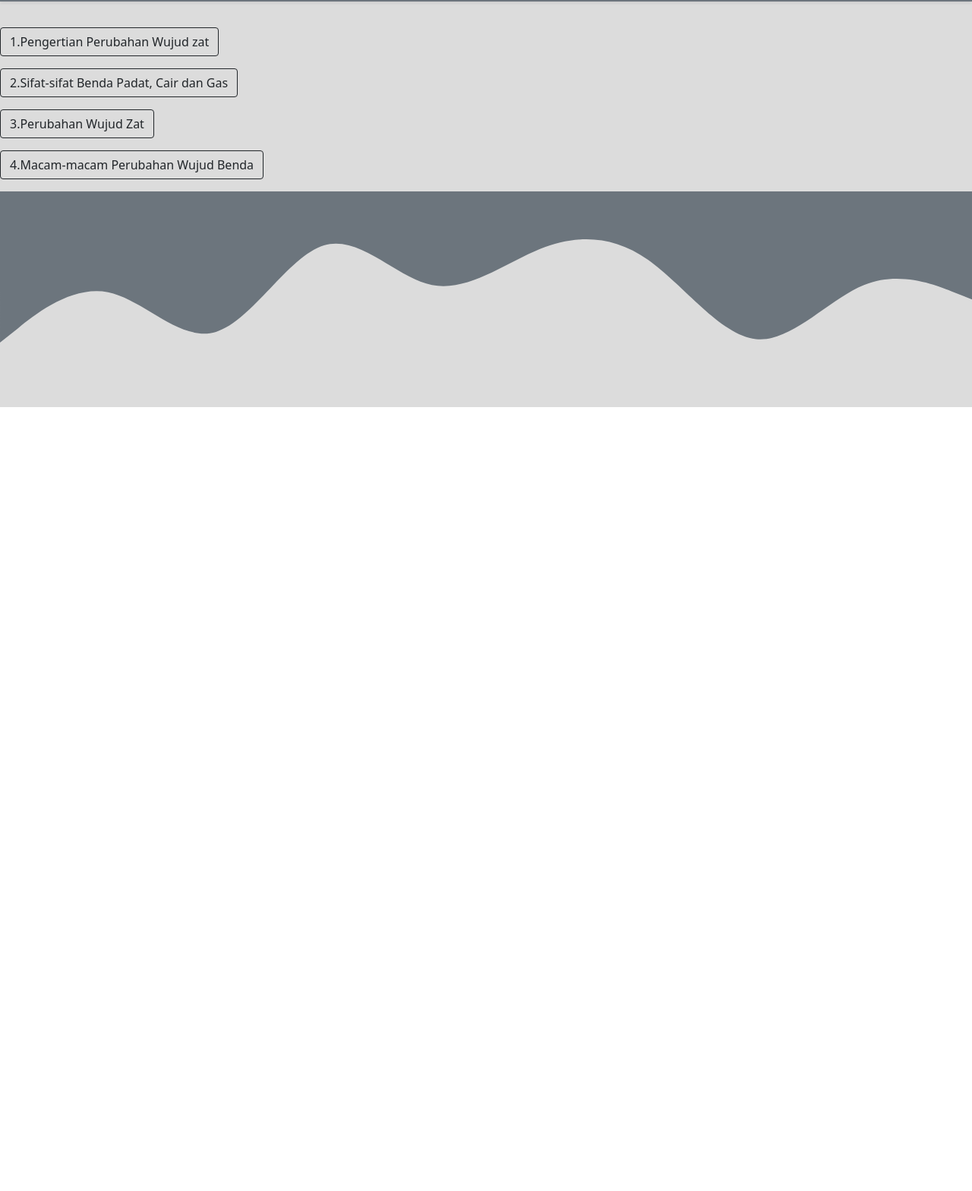
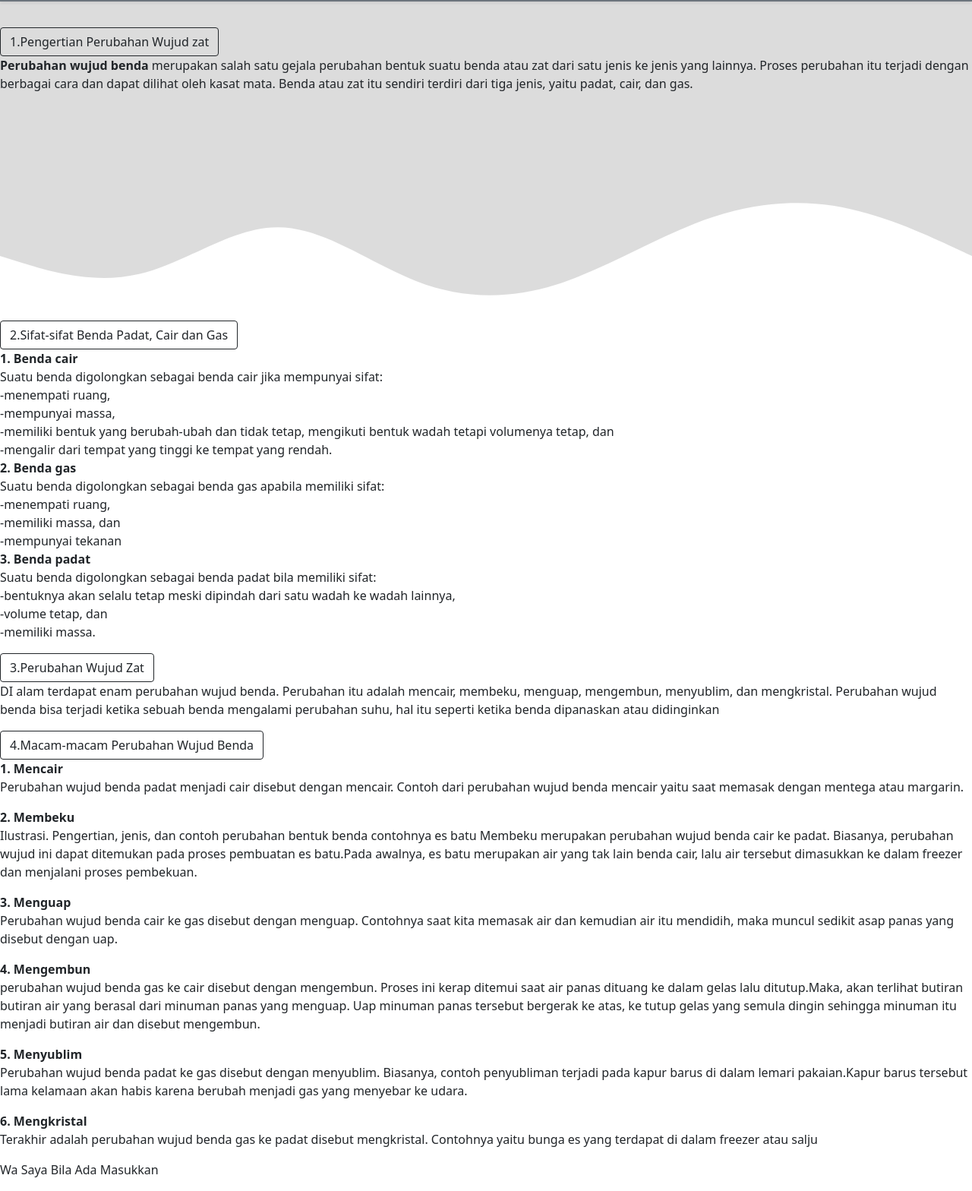
Before and after one commit to amnankhoirul/amnankhoirul.github.io, a plain HTML site: page pipas.html in a window 1280 px wide. Shown: the part 44-1612 px from the top of the page at 76% size. Before the commit the page ends 800 px from the top, so only its background shows below. Drawn offline with nearby package versions, Linux system fonts and the light colour scheme.

Commit message:
tambahan

```diff
--- a/pipas.css
+++ b/pipas.css
@@ -1,4 +1,16 @@
-#Tentang{
+#pengertian{
     padding-top: 5rem;
     background-color: gainsboro;
   }
+#sifat{
+
+}
+#perubahan{
+
+}
+#macam{
+
+}
+#masukan{
+
+}
--- a/pipas.html
+++ b/pipas.html
@@ -27,40 +27,92 @@
       </div>
     <!-- akhir navbar -->
     <!--  -->
-      <section id="Tentang">
-        <!-- <div class="coutainer">
-          <div class="row text-center mb-3"> -->
-           <p>
+      <section id="pengertian">
+           <div>
             <button type="button" class="btn btn-outline-dark">1.Pengertian Perubahan Wujud zat</button>
               <td>
-                <p></p>
+                <p><b>Perubahan wujud benda</b> merupakan salah satu gejala perubahan bentuk suatu benda atau zat dari satu jenis ke jenis yang lainnya. Proses perubahan itu terjadi dengan berbagai cara dan dapat dilihat oleh kasat mata. Benda atau zat itu sendiri terdiri dari tiga jenis, yaitu padat, cair, dan gas.
+                </p>
               </td>
+           </div>
+           <svg xmlns="http://www.w3.org/2000/svg" viewBox="0 0 1440 320"><path fill="#ffffff" fill-opacity="1" d="M0,224L34.3,234.7C68.6,245,137,267,206,250.7C274.3,235,343,181,411,181.3C480,181,549,235,617,261.3C685.7,288,754,288,823,266.7C891.4,245,960,203,1029,176C1097.1,149,1166,139,1234,149.3C1302.9,160,1371,192,1406,208L1440,224L1440,320L1405.7,320C1371.4,320,1303,320,1234,320C1165.7,320,1097,320,1029,320C960,320,891,320,823,320C754.3,320,686,320,617,320C548.6,320,480,320,411,320C342.9,320,274,320,206,320C137.1,320,69,320,34,320L0,320Z"></path></svg>
+      </section>
+           <!--  -->
+           <!--  -->
+      <section  id="sifat">
+        <div>
+          <button type="button" class="btn btn-outline-dark">2.Sifat-sifat Benda Padat, Cair dan Gas</button>
+          <td>
+            <p><b>1. Benda cair</b><br>
+              Suatu benda digolongkan sebagai benda cair jika mempunyai sifat: <br>
+              -menempati ruang,<br>
+              -mempunyai massa,<br>
+              -memiliki bentuk yang berubah-ubah dan tidak tetap, mengikuti bentuk wadah tetapi volumenya tetap, dan <br>
+              -mengalir dari tempat yang tinggi ke tempat yang rendah. <br>
+              <b>2. Benda gas</b><br>
+              Suatu benda digolongkan sebagai benda gas apabila memiliki sifat: <br>
+              -menempati ruang,<br>
+              -memiliki massa, dan <br>
+              -mempunyai tekanan <br>
+              <b>3. Benda padat</b><br>
+              Suatu benda digolongkan sebagai benda padat bila memiliki sifat: <br>
+              -bentuknya akan selalu tetap meski dipindah dari satu wadah ke wadah lainnya,<br>
+              -volume tetap, dan <br>
+              -memiliki massa. <br>
+            </p>
+          </td>
+        </div>
+      </section>
+           <!--  -->
+           <!--  -->
+      <section id="perubahan">
+        <div>
+          <button type="button" class="btn btn-outline-dark">3.Perubahan Wujud Zat</button>
+          <td>
+            <p>DI alam terdapat enam perubahan wujud benda. Perubahan itu adalah mencair, membeku, menguap, mengembun, menyublim, dan mengkristal. Perubahan wujud benda bisa terjadi ketika sebuah benda mengalami perubahan suhu, hal itu seperti ketika benda dipanaskan atau didinginkan</p>
+          </td>
+        </div>
+      </section>
+           <!--  -->
+           <!--  -->
+      <section id="macam">
+        <div>
+          <button type="button" class="btn btn-outline-dark">4.Macam-macam Perubahan Wujud Benda</button>
+          <td>
+            <p>
+              <b>1. Mencair</b> <br>
+              Perubahan wujud benda padat menjadi cair disebut dengan mencair. Contoh dari perubahan wujud benda mencair yaitu saat memasak dengan mentega atau margarin.
             </p>
             <p>
-            <button type="button" class="btn btn-outline-dark">2.Sifat-sifat Benda Padat, Cair dan Gas</button>
-            <td>
-              <p></p>
-            </td>
+              <b>2. Membeku </b><br>
+              Ilustrasi. Pengertian, jenis, dan contoh perubahan bentuk benda contohnya es batu
+                Membeku merupakan perubahan wujud benda cair ke padat. Biasanya, perubahan wujud ini dapat ditemukan pada proses pembuatan es batu.Pada awalnya, es batu merupakan air yang tak lain benda cair, lalu air tersebut dimasukkan ke dalam freezer dan menjalani proses pembekuan.
               </p>
               <p>
-            <button type="button" class="btn btn-outline-dark">3.Perubahan Wujud Zat</button>
-            <td>
-              <p></p>
-            </td>
+                <b>3. Menguap</b> <br>
+                Perubahan wujud benda cair ke gas disebut dengan menguap. Contohnya saat kita memasak air dan kemudian air itu mendidih, maka muncul sedikit asap panas yang disebut dengan uap.
               </p>
               <p>
-            <button type="button" class="btn btn-outline-dark">4.Macam-macam Perubahan Wujud Benda</button>
-            <td>
-              <p></p>
+                <b>4. Mengembun </b><br>
+                perubahan wujud benda gas ke cair disebut dengan mengembun. Proses ini kerap ditemui saat air panas dituang ke dalam gelas lalu ditutup.Maka, akan terlihat butiran butiran air yang berasal dari minuman panas yang menguap. Uap minuman panas tersebut bergerak ke atas, ke tutup gelas yang semula dingin sehingga minuman itu menjadi butiran air dan disebut mengembun.
+              </p>
+              <p>
+                <b>5. Menyublim</b> <br>
+                Perubahan wujud benda padat ke gas disebut dengan menyublim. Biasanya, contoh penyubliman terjadi pada kapur barus di dalam lemari pakaian.Kapur barus tersebut lama kelamaan akan habis karena berubah menjadi gas yang menyebar ke udara.
+              </p>
+              <p>
+                <b>6. Mengkristal</b> <br>
+                Terakhir adalah perubahan wujud benda gas ke padat disebut mengkristal. Contohnya yaitu bunga es yang terdapat di dalam freezer atau salju
+              </p>
             </td>
-           </p>
           </div>
-        </div>
-        <svg xmlns="http://www.w3.org/2000/svg" viewBox="0 0 1440 320"><path fill="#6c757d" fill-opacity="1" d="M0,224L26.7,202.7C53.3,181,107,139,160,149.3C213.3,160,267,224,320,208C373.3,192,427,96,480,80C533.3,64,587,128,640,138.7C693.3,149,747,107,800,85.3C853.3,64,907,64,960,101.3C1013.3,139,1067,213,1120,218.7C1173.3,224,1227,160,1280,138.7C1333.3,117,1387,139,1413,149.3L1440,160L1440,0L1413.3,0C1386.7,0,1333,0,1280,0C1226.7,0,1173,0,1120,0C1066.7,0,1013,0,960,0C906.7,0,853,0,800,0C746.7,0,693,0,640,0C586.7,0,533,0,480,0C426.7,0,373,0,320,0C266.7,0,213,0,160,0C106.7,0,53,0,27,0L0,0Z"></path></svg>
-        <span class="border border-dark"></span>
+        </section>
+          <!--  -->
+           <!--  -->
       <script src="https://cdn.jsdelivr.net/npm/bootstrap@5.0.2/dist/js/bootstrap.bundle.min.js" integrity="sha384-MrcW6ZMFYlzcLA8Nl+NtUVF0sA7MsXsP1UyJoMp4YLEuNSfAP+JcXn/tWtIaxVXM" crossorigin="anonymous"></script>
-      </section>
-
-
   </body>
+  <footer id="Masukkan">
+    <!-- <footer class="bg-success text-center pb-5 text-white"> -->
+      <p>Wa Saya Bila Ada Masukkan <i class="bi bi-chat text-white"></i><a href="https://wa.me/62882003370440" class="text-white fw-bold">AMNAN KHOIRUL MAJID</a></p>
+    </footer>
 </html>
```
Lines whose indentation alone changed are shown as unchanged.
